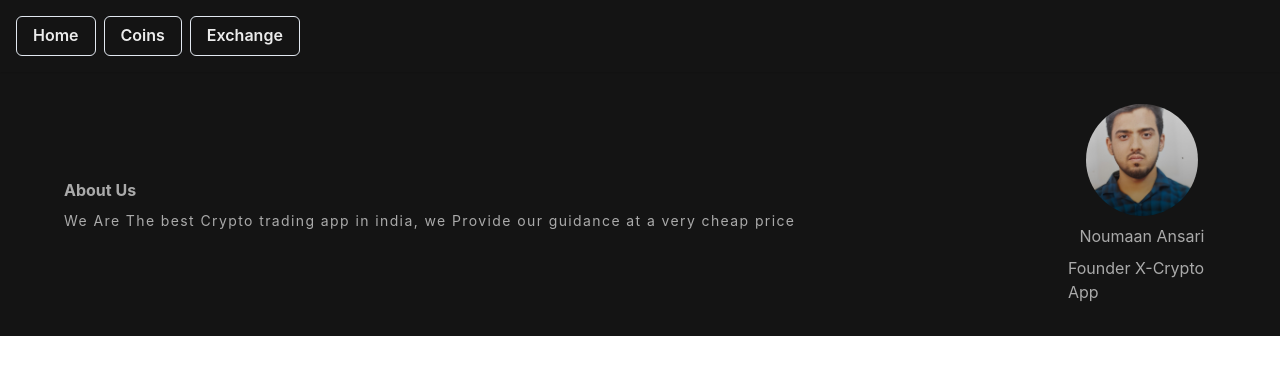
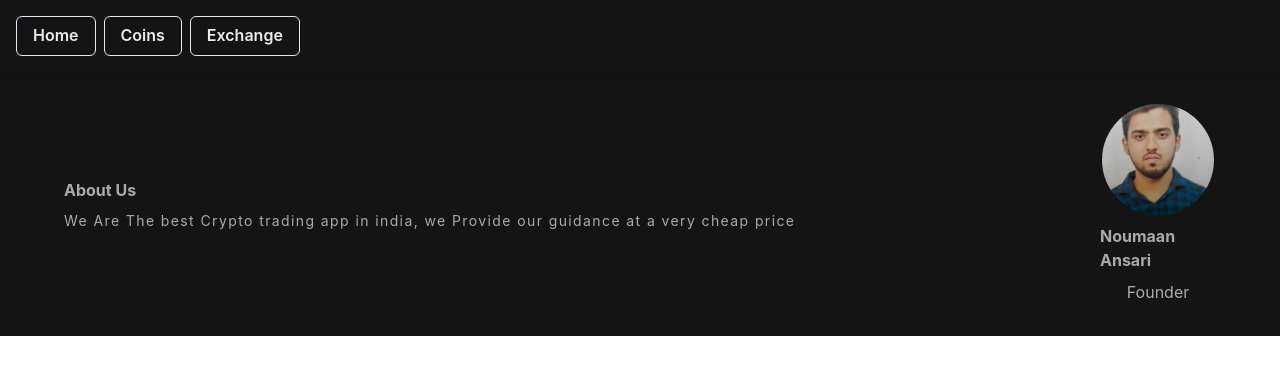
Before and after one commit to nnoumaan/Xcrypto-app, a React (Create React App) app: page /exchange in a window 1280 px wide. Shown: the top 374 px of the page. Built offline with nearby package versions, Linux system fonts and the light colour scheme; no server answers.

Commit message:
Update Footer.jsx

```diff
--- a/src/components/Footer.jsx
+++ b/src/components/Footer.jsx
@@ -16,8 +16,8 @@ const Footer = () => {
 
 <VStack> <Avatar boxSize={'28'} mt={['4','0']} src={myimage} objectFit={'fill'}/>
 
-<Text>Noumaan Ansari</Text>
-<Text>Founder X-Crypto App</Text>
+<Text fontWeight={'bold'}>Noumaan Ansari</Text>
+<Text>Founder</Text>
 
 
 
```
